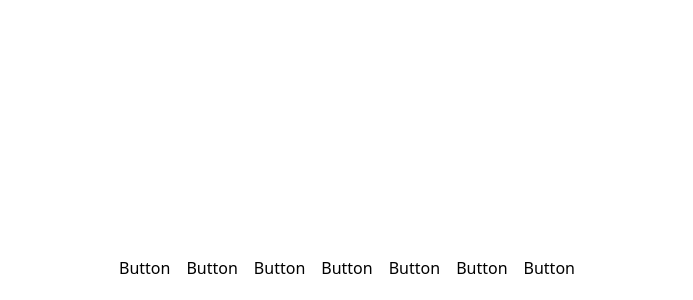
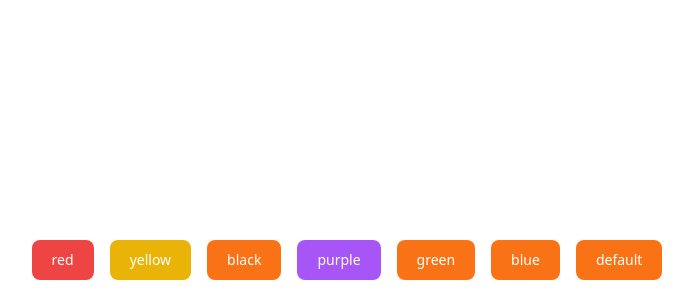
Before and after one commit to anoopraju31/100xdevs_cohort, a React (Vite) app in the folder week 7/assignments/2_background_changer/: page / in a window 1280 px wide. Shown: the part 500-800 px from the top of the page, without its empty margins (293-986 px from the left). Built offline with nearby package versions, Linux system fonts and the light colour scheme.

Commit message:
Week 7 Assignments - 2. Background Changer - Button component - styled

```diff
--- a/week 7/assignments/2_background_changer/package.json
+++ b/week 7/assignments/2_background_changer/package.json
@@ -10,6 +10,7 @@
     "preview": "vite preview"
   },
   "dependencies": {
+    "prop-types": "^15.8.1",
     "react": "^18.2.0",
     "react-dom": "^18.2.0",
     "recoil": "^0.7.7"
--- a/week 7/assignments/2_background_changer/src/App.jsx
+++ b/week 7/assignments/2_background_changer/src/App.jsx
@@ -4,13 +4,13 @@ const App = () => {
 	return (
 		<main className='h-screen flex justify-center items-end'>
 			<div className='p-5 flex items-center gap-4'>
-				<Button />
-				<Button />
-				<Button />
-				<Button />
-				<Button />
-				<Button />
-				<Button />
+				<Button title='red' color='bg-red-500' styles='bg-red-500' />
+				<Button title='yellow' color='bg-yellow-500' styles='bg-yellow-500' />
+				<Button title='black' color='bg-black' styles='bg-black' />
+				<Button title='purple' color='bg-purple-500' styles='bg-purple-500' />
+				<Button title='green' color='bg-green-500' styles='bg-green-500' />
+				<Button title='blue' color='bg-blue-500' styles='bg-blue-500' />
+				<Button title='default' color='bg-orange-500' styles='bg-orange-500' />
 			</div>
 		</main>
 	)
--- a/week 7/assignments/2_background_changer/src/components/Button.jsx
+++ b/week 7/assignments/2_background_changer/src/components/Button.jsx
@@ -1,5 +1,25 @@
-const Button = () => {
-	return <div>Button</div>
+import PropTypes from 'prop-types'
+
+const Button = (props) => {
+	const { title, color, styles } = props
+	const handleClick = () => {
+		console.log(color)
+	}
+
+	return (
+		<button
+			type='button'
+			onClick={handleClick}
+			className={`text-white bg-orange-500 hover:bg-orange-600 focus:ring-4 disabled:bg-orange-200 focus:ring-orange-300 font-medium rounded-lg text-sm px-5 py-2.5 focus:outline-none transition-colors duration-300 ${styles}`}>
+			{title}
+		</button>
+	)
+}
+
+Button.propTypes = {
+	title: PropTypes.string.isRequired,
+	color: PropTypes.string.isRequired,
+	styles: PropTypes.string.isRequired,
 }
 
 export default Button
```
Also changed, not shown: 1 other file (tests, documents, lock files or other folders).
